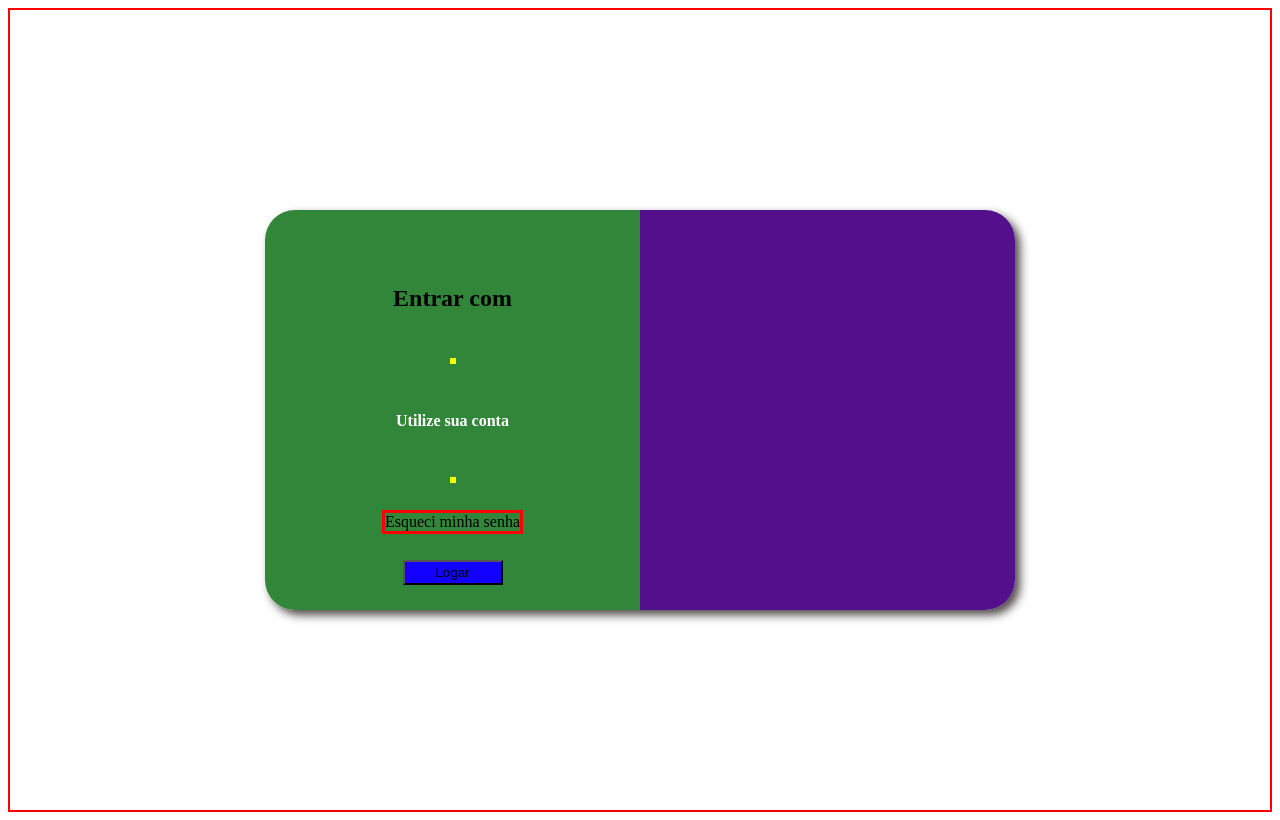
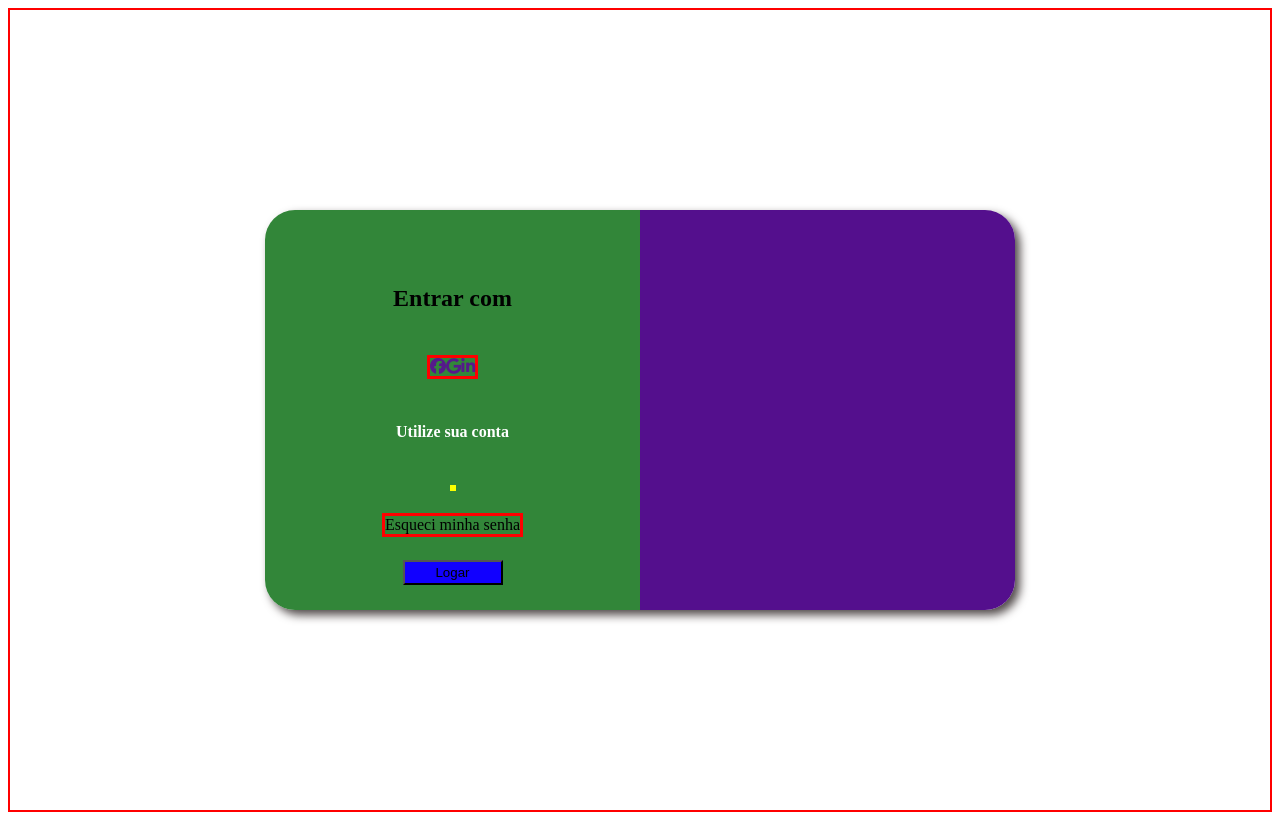
Before and after one commit to vinni-gbr/WEB-development-in-practice, a plain HTML site: page tela de login/index.html in a window 1280 px wide. Drawn offline with Linux system fonts and the light colour scheme.

Commit message:
APNP
APNP

```diff
--- a/tela de login/index.css
+++ b/tela de login/index.css
@@ -53,7 +53,7 @@ h2 {
 
 .form-social {
     display: flex;
-    border: solid rgb(251, 255, 0);
+    border: solid rgb(255, 0, 0);
 }
 
 h4 {
@@ -64,7 +64,7 @@ h4 {
     border: solid rgb(251, 255, 0);
 }
 
-a {
+.forgot-password{
     text-decoration: none;
     color: black;
     border: solid red;
--- a/tela de login/index.html
+++ b/tela de login/index.html
@@ -3,6 +3,7 @@
 <head>
     <meta charset="UTF-8">
     <meta name="viewport" content="width=device-width, initial-scale=1.0">
+    <script src="https://kit.fontawesome.com/1901ca9b76.js" crossorigin="anonymous"></script>
     <link rel="stylesheet" href="/tela de login/index.css">
     <title>Login Page</title>
 
@@ -13,10 +14,22 @@
             <div class="form-container">
                 <form class="form form-login">
                     <h2 class="title"> Entrar com </h2>
-                    <div class="form-social"></div>
+                    <div class="form-social">
+                        <a href="" class="social-icons">
+                            <i class="fab fa-facebook"></i>
+                        </a>
+                        <a href="" class="social-icons">
+                            <i class="fab fa-google"></i>
+                        </a>
+                        <a href="" class="social-icons">
+                            <i class="fab fa-linkedin-in"></i>
+                        </a>
+                    </div>
                     <h4 class="text"> Utilize sua conta</h4>
-                    <div class="form-inputs"></div>
-                    <a href="#" class="link-login"> Esqueci minha senha</a>
+                    <div class="form-inputs">
+
+                    </div>
+                    <a href="#" class="forgot-password"> Esqueci minha senha</a>
                     <button class="login-button"> Logar </button>
                 </form>
                 <form class="form form-register"></form>
```
